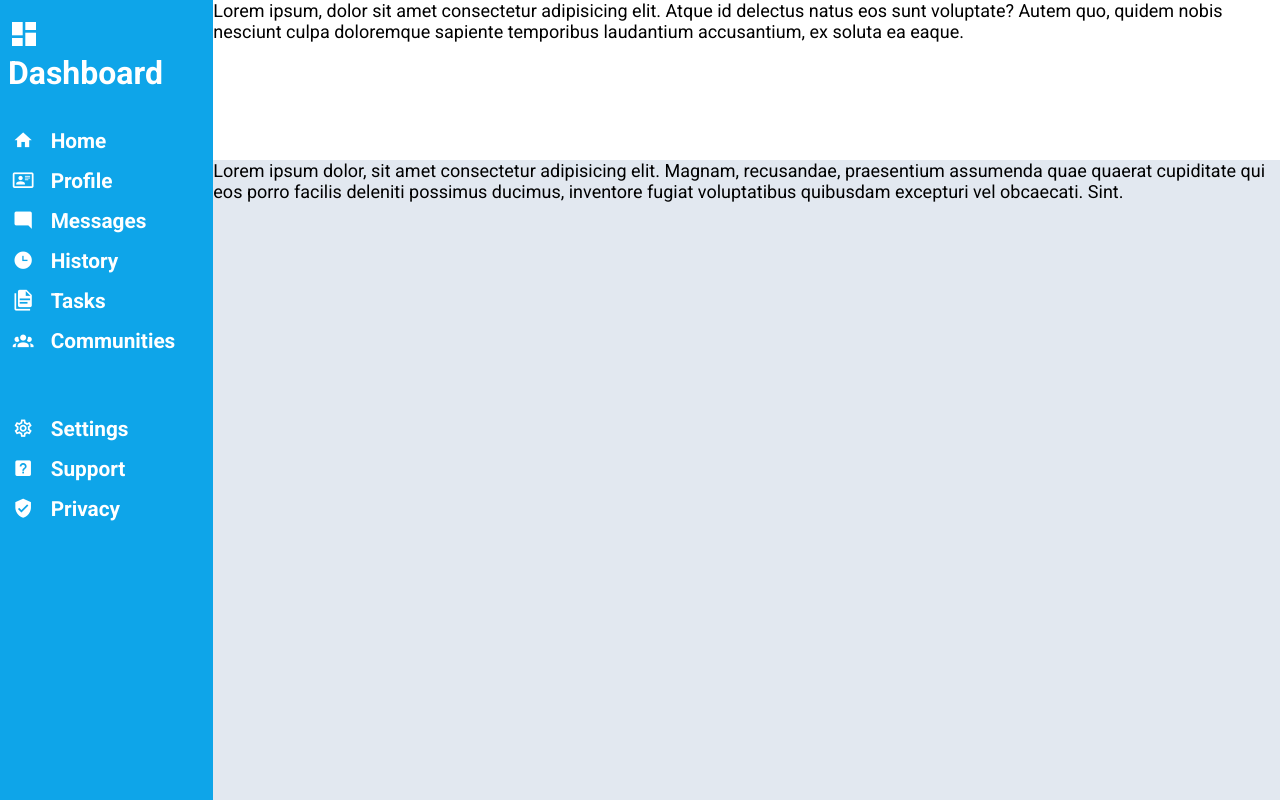
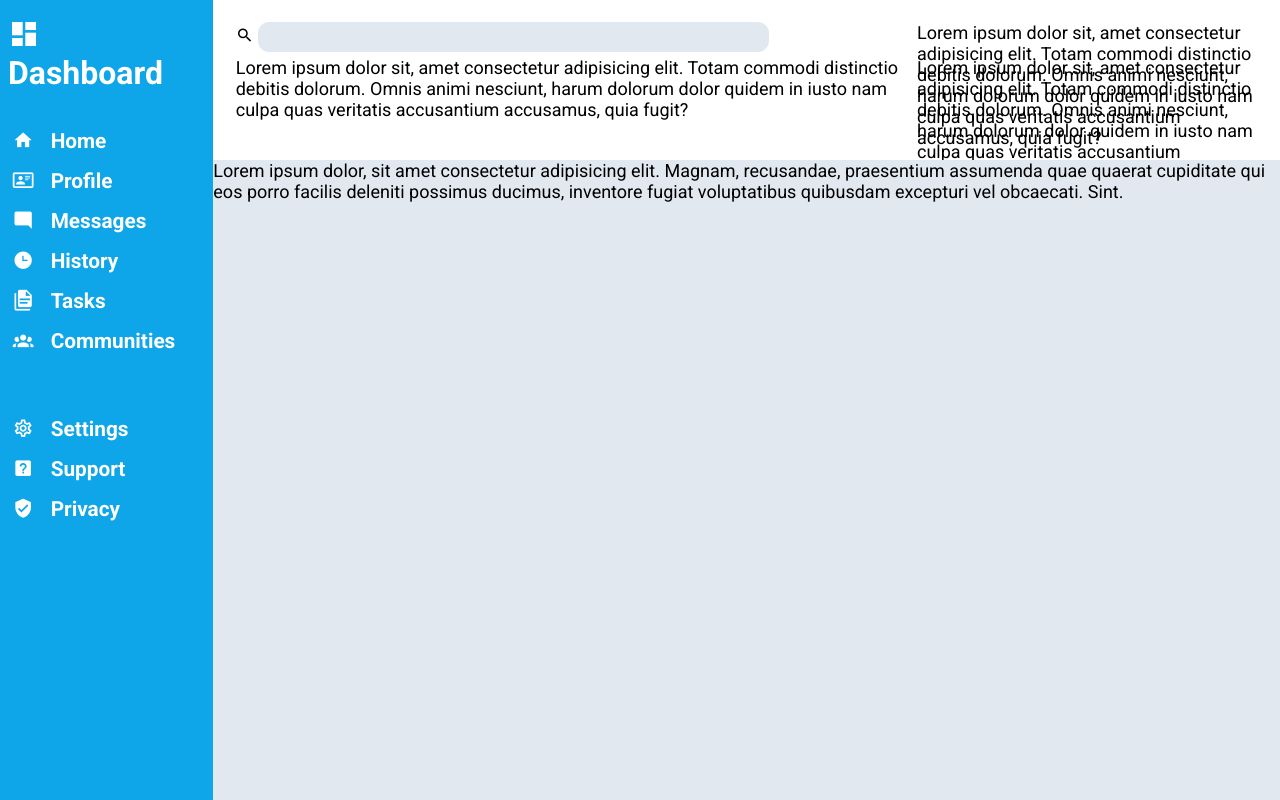
Before and after one commit to pkrzysiekk/odin-admin-dashboard, a website: page index.html in a window 1280 px wide. Drawn offline with Linux system fonts and the light colour scheme.

Commit message:
Add search bar element to the header with styling

```diff
--- a/index.html
+++ b/index.html
@@ -28,7 +28,14 @@
     </settings-grid>
     </sidebar>
     <header>
-        <p>Lorem ipsum, dolor sit amet consectetur adipisicing elit. Atque id delectus natus eos sunt voluptate? Autem quo, quidem nobis nesciunt culpa doloremque sapiente temporibus laudantium accusantium, ex soluta ea eaque.</p>
+        <div class="searchbar">
+            <label ><span class="mdi mdi-magnify"></span>
+                <input type="text"></label>
+         </div>
+        <p>Lorem ipsum dolor sit, amet consectetur adipisicing elit. Totam commodi distinctio debitis dolorum. Omnis animi nesciunt, harum dolorum dolor quidem in iusto nam culpa quas veritatis accusantium accusamus, quia fugit?</p>
+        <p>Lorem ipsum dolor sit, amet consectetur adipisicing elit. Totam commodi distinctio debitis dolorum. Omnis animi nesciunt, harum dolorum dolor quidem in iusto nam culpa quas veritatis accusantium accusamus, quia fugit?</p>
+        <p>Lorem ipsum dolor sit, amet consectetur adipisicing elit. Totam commodi distinctio debitis dolorum. Omnis animi nesciunt, harum dolorum dolor quidem in iusto nam culpa quas veritatis accusantium accusamus, quia fugit?</p>
+
     </header>
     <main>
         <p>Lorem ipsum dolor, sit amet consectetur adipisicing elit. Magnam, recusandae, praesentium assumenda quae quaerat cupiditate qui eos porro facilis deleniti possimus ducimus, inventore fugiat voluptatibus quibusdam excepturi vel obcaecati. Sint.</p>
--- a/style.css
+++ b/style.css
@@ -56,6 +56,12 @@ sidebar-grid,settings-grid{
     padding-left: 6%;
 }
 
+header{
+    display: grid;
+    grid-template-columns: 2fr 1fr;
+    grid-template-rows: 30% 75%;
+}
+
 
 
 button{
@@ -65,11 +71,9 @@ button{
     font-weight: inherit;
     color: inherit;
     text-align: start;
-
-
-
 }
 header{
+    padding: 1.4rem;
     background-color: #FFFFFF;
     grid-column: 2/3;
     grid-row: 1/2;
@@ -81,3 +85,17 @@ background-color: #E2E8F0;
 grid-column: 2/3;
 
 }
+.searchbar{
+
+}
+input[type="text"]{
+    border-radius: 0.7rem;
+    width: 75%;
+    background-color: #E2E8F0;
+    border: none;
+    height: 30px;
+
+}
+input[type="text"]:focus{
+    outline: none;
+}
```
